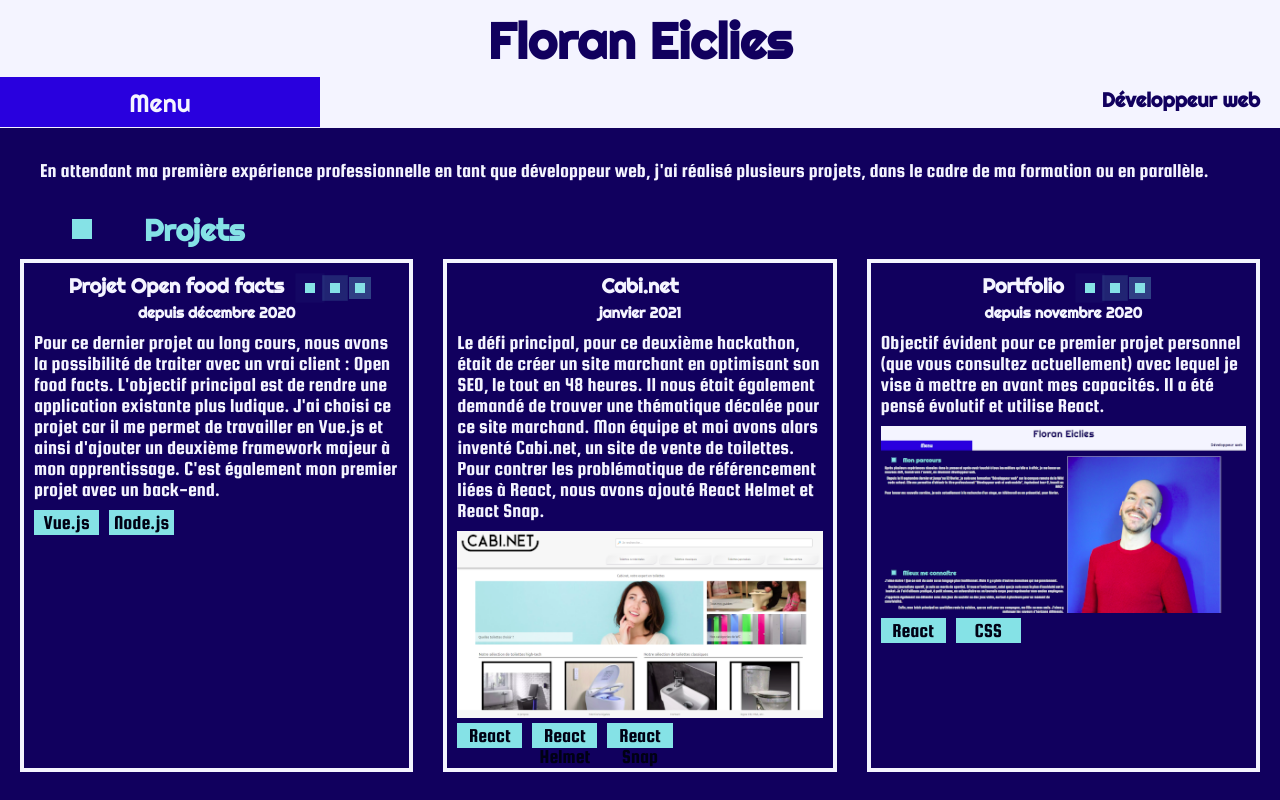
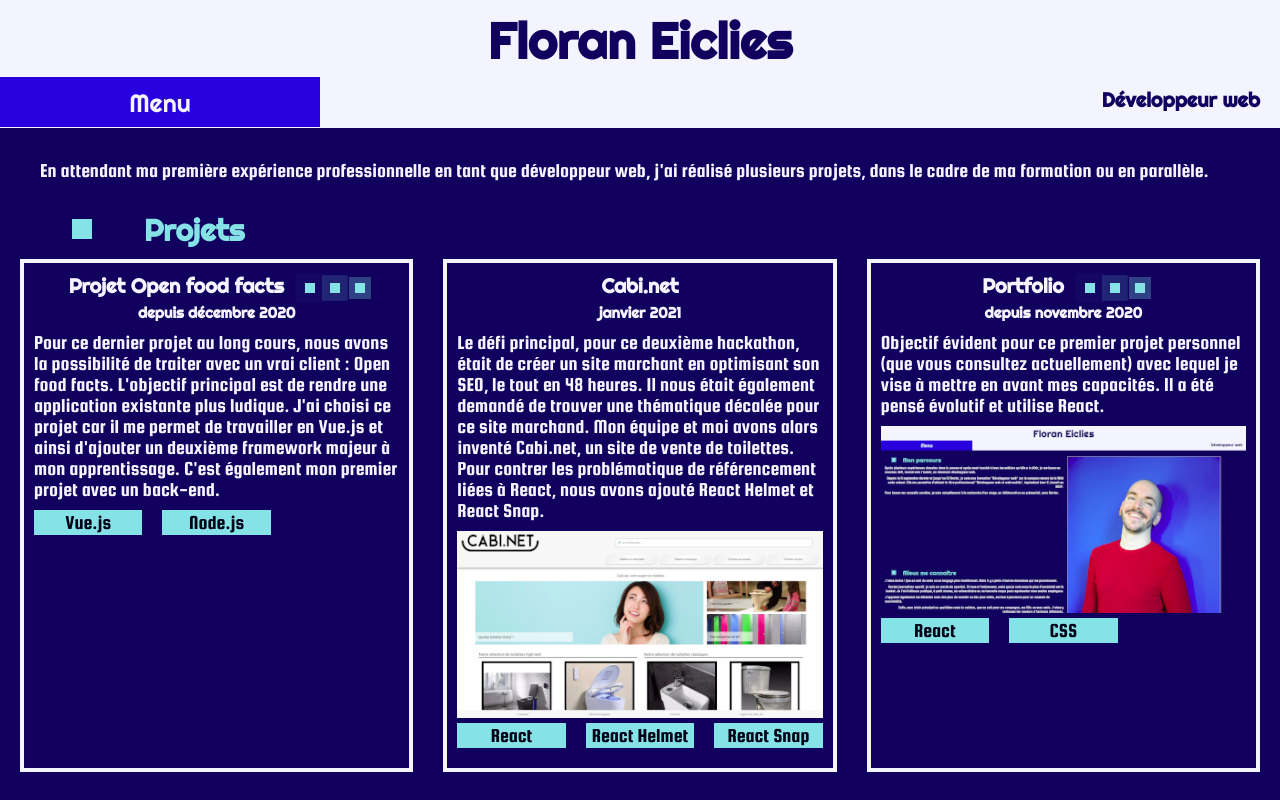
Before and after one commit to e-floran/onlinecv, a React (Create React App) app: page /experience in a window 1280 px wide. Shown: the top 800 px of the page. Built offline with nearby package versions, Linux system fonts and the light colour scheme.

Commit message:
fixed techno width

```diff
--- a/src/style/experience.css
+++ b/src/style/experience.css
@@ -41,8 +41,8 @@
 .technoContainer {
   width: 100%;
   display: grid;
-  grid-template-columns: 1fr 1fr 1fr 1fr 1fr;
-  grid-gap: 0.5rem;
+  grid-template-columns: 1fr 1fr 1fr;
+  grid-gap: 1rem;
 }
 .techno {
   height: 1.25rem;
```
